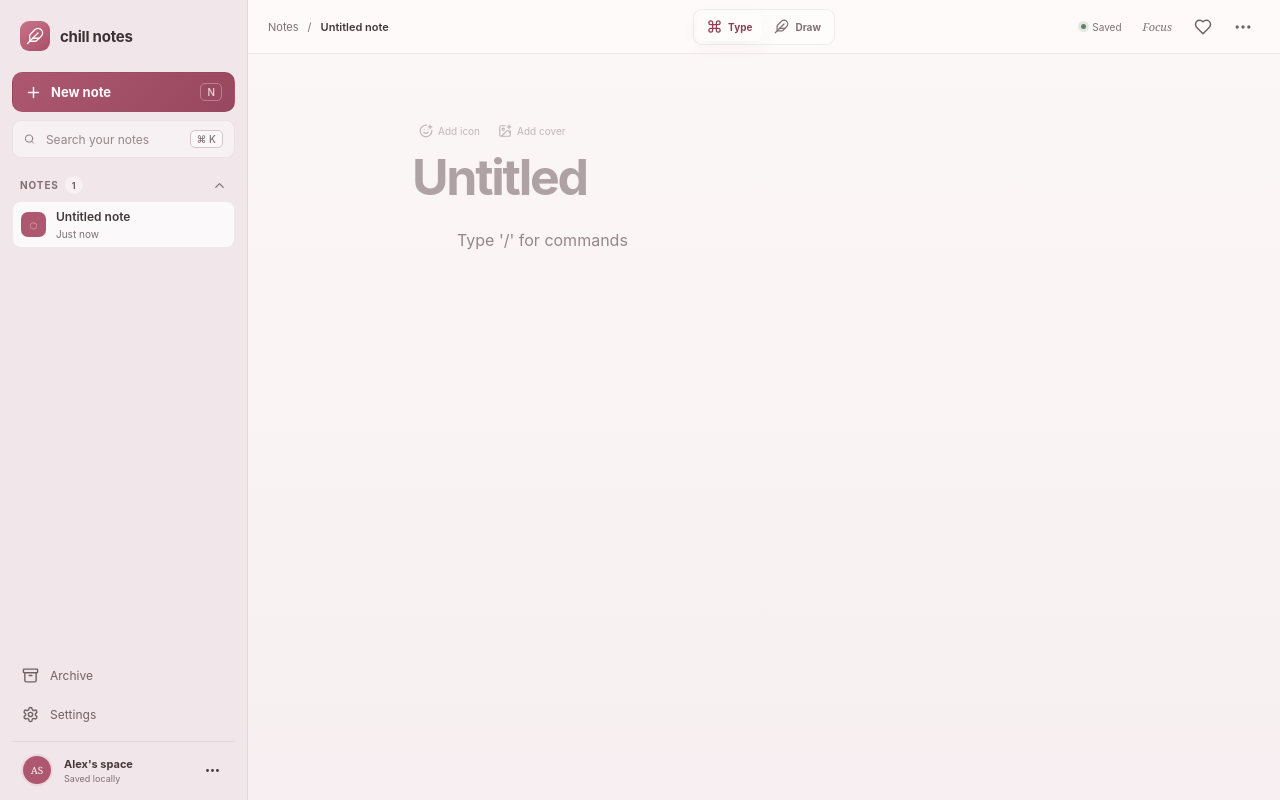
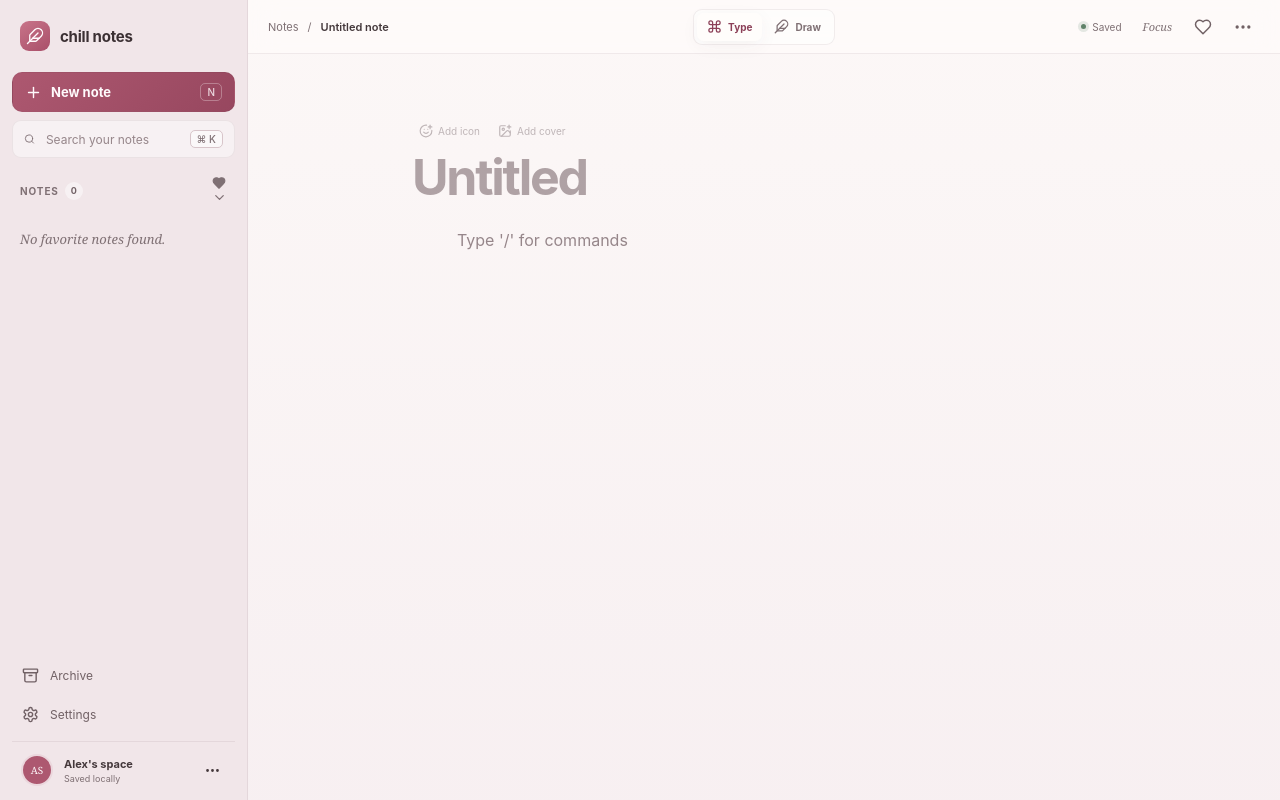
Before and after one commit to thealepo/chill-notes, a React (Vite) app: page / in a window 1280 px wide. Both pictures are taken after a click on the button 219 px from the left and 185 px from the top of the page. Built offline with nearby package versions, Linux system fonts and the light colour scheme.

Commit message:
feat(notes): add favorites-only sidebar filter

```diff
--- a/src/App.tsx
+++ b/src/App.tsx
@@ -74,6 +74,7 @@ export default function App() {
   )
   const [view, setView] = useState<NoteView>('notes')
   const [sortOrder, setSortOrder] = useState<SortOrder>('updated')
+  const [favoritesOnly, setFavoritesOnly] = useState(false)
   const [settingsOpen, setSettingsOpen] = useState(false)
   const [noteMenuOpen, setNoteMenuOpen] = useState(false)
   const [workspaceMenuOpen, setWorkspaceMenuOpen] = useState(false)
@@ -91,6 +92,7 @@ export default function App() {
     return notes
       .filter((note) => {
         if (Boolean(note.archived) !== (view === 'archive')) return false
+        if (favoritesOnly && !note.favorite) return false
         if (!normalized) return true
         const body = note.blocks.map((block) => block.content).join(' ')
         return `${note.title} ${body}`.toLowerCase().includes(normalized)
@@ -98,7 +100,7 @@ export default function App() {
       .sort((a, b) => sortOrder === 'title'
         ? (a.title || 'Untitled note').localeCompare(b.title || 'Untitled note')
         : b.updatedAt - a.updatedAt)
-  }, [notes, query, sortOrder, view])
+  }, [favoritesOnly, notes, query, sortOrder, view])
 
   useEffect(() => {
     localStorage.setItem(STORAGE_KEY, JSON.stringify(notes))
@@ -284,6 +286,16 @@ export default function App() {
             {view === 'archive' ? 'Archive' : 'Notes'}
             <span className="note-count">{visibleNotes.length}</span>
           </span>
+          <div className="sidebar-section-actions">
+            <button
+              className={`bare-button favorite-filter ${favoritesOnly ? 'active' : ''}`}
+              onClick={() => setFavoritesOnly((current) => !current)}
+              aria-pressed={favoritesOnly}
+              aria-label={favoritesOnly ? 'Show all notes' : 'Show favorite notes only'}
+              title={favoritesOnly ? 'Showing favorite notes only' : 'Show favorite notes only'}
+            >
+              <Heart size={14} fill={favoritesOnly ? 'currentColor' : 'none'} />
+            </button>
             <button
               className={`bare-button sort-button ${sortOrder === 'title' ? 'alphabetical' : ''}`}
               onClick={() => setSortOrder((current) => current === 'updated' ? 'title' : 'updated')}
@@ -294,8 +306,9 @@ export default function App() {
               <ChevronDown size={15} />
             </button>
           </div>
+        </div>
 
-        <nav className="notes-list" aria-label="Notes">
+        <nav className="notes-list" aria-label={favoritesOnly ? 'Favorite notes' : 'Notes'}>
           {visibleNotes.map((note) => (
             <button
               key={note.id}
@@ -310,7 +323,9 @@ export default function App() {
             </button>
           ))}
           {visibleNotes.length === 0 && (
-            <div className="empty-search">{view === 'archive' ? 'Archive is empty.' : 'No notes found.'}</div>
+            <div className="empty-search">
+              {favoritesOnly ? 'No favorite notes found.' : view === 'archive' ? 'Archive is empty.' : 'No notes found.'}
+            </div>
           )}
         </nav>
 
```
Lines whose indentation alone changed are shown as unchanged.
